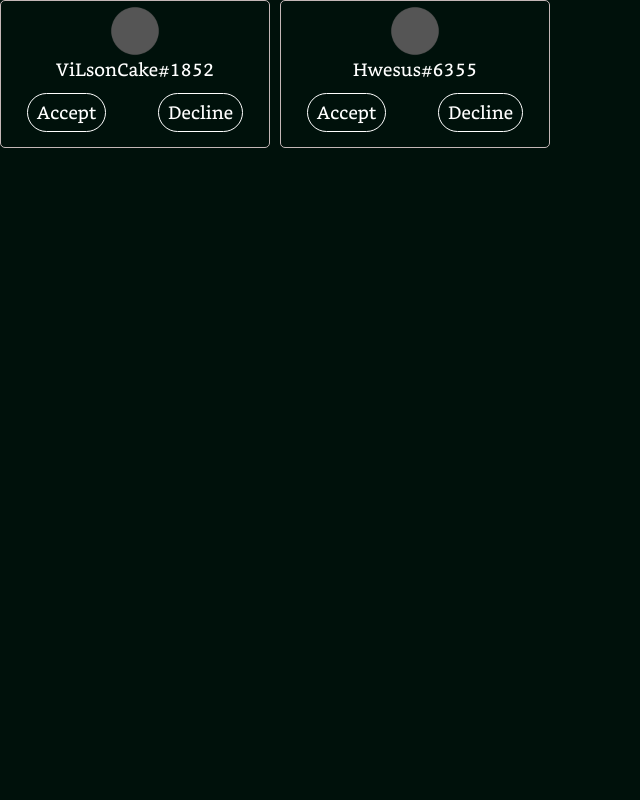
After one commit to IsNAble/TeamTeam1, a Flask app: template templates/invite-list.html in a window 1280 px wide. The commit adds this page. Shown: the whole page, without its empty margins (0-640 px from the left). Run offline with Flask 2, Linux system fonts and the light colour scheme; the template is opened without the code that fills it: values that come from a table or form of the project are taken from there, others are empty; data comes from the database, SQL or seed files in the repository; parts of the project's set-up code (start-up, migrations or seed data) failed here and were passed over.

Commit message:
Invite list

```diff
--- a/static/css/homelogin.css
+++ b/static/css/homelogin.css
@@ -12,6 +12,10 @@ body {
 .container {
   max-width: 1440px ;
   margin: 0 auto;
+}
+
+label {
+  color: rgb(139, 25, 25);
 }
 
 ul:not([class]) {
@@ -78,7 +82,7 @@ a:hover {
 .nav img {
   width: 40px;
   height: 40px;
-  margin-right: 5px;
+  margin: 0px 10px;
   border-radius: 20px;
 }
 
--- /dev/null
+++ b/static/css/invite-list.css
@@ -0,0 +1,60 @@
+@font-face {
+  font-family:"Bookerly" ;
+  src: url(../font/Bookerly.ttf) format('opentype');
+}
+
+body {
+  background-color: #00110b;
+  color:#fff;
+  font-family: 'Bookerly';
+}
+
+a[class]{
+	text-decoration: none;
+  color:#fff;
+  font-family: 'Bookerly';
+}
+
+.container {
+  max-width: 1440px ;
+  margin: 0 auto;
+}
+
+.user {
+  min-width: 270px;
+  min-height: 100px;
+  display: flex;
+  flex-wrap: wrap;
+  flex-direction: column;
+  justify-content: space-between;
+  align-items: center;
+  border: 1px solid #c4b7b7;
+  border-radius: 5px;
+  padding: 5px 0px;
+  font-weight: 500;
+  font-size: 18px;
+}
+
+.user img {
+  width: 50px;
+  height: 50px;
+}
+
+.user-list {
+  display: flex;
+  flex-wrap: wrap;
+  gap: 10px;
+}
+
+.buttons {
+  width: 100%;
+  display: flex;
+  justify-content: space-around;
+}
+
+.buttons a {
+  border: 1px solid #fff;
+  padding: 5px 9px;
+  border-radius: 30px;
+  margin: 10px 0px;
+}
--- a/static/css/profile/profile.css
+++ b/static/css/profile/profile.css
@@ -17,7 +17,6 @@ a {
   font-family: 'Bookerly';
   font-size: 18px;
 }
-
 
 header {
   padding: 20px;
--- a/templates/homelogin.html
+++ b/templates/homelogin.html
@@ -31,12 +31,15 @@
             <form action="" method="post">
             <div class="search-bar">
                 <input type="search" name="search-bar">
-
+                <label for="">{{ x }}</label>
               </form>
             </div>
           </div>
         </div>
         <nav class="nav">
+          <a class="link" href="">
+            <label for="">{{ x }}</label>
+          </a>
           <img src="../../static/img/{{ data.user_avatar }}" alt="Icon">
           <a href="/profile/{{ data.user_nickname }}/{{ data.user_primary_key }}={{ current_key }}"> {{ data.user_nickname }}</a>
           <a href="/home">Sign out</a>
--- /dev/null
+++ b/templates/invite-list.html
@@ -0,0 +1,31 @@
+<!DOCTYPE html>
+<html lang="en">
+<head>
+  <meta charset="UTF-8">
+  <meta http-equiv="X-UA-Compatible" content="IE=edge">
+  <meta name="viewport" content="width=device-width, initial-scale=1.0">
+  <link rel="stylesheet" href="../static/css/reset.css">
+  <link rel="stylesheet" href="../static/css/invite-list.css">
+  <title>Invite list</title>
+</head>
+<body>
+  <section class="section">
+    <div class="container">
+      <div class="user-list">
+        {% for i in table %}
+        <div class="user">
+          <div class="user-photo">
+            <img src="../static/img/Circle_Davys-Grey_Solid.svg.png" alt="">
+          </div>
+          <span>{{ i.user_nickname }}#{{ i.user_primary_key }}</span>
+          <div class="buttons">
+            <a class="button" href="">Accept</a>
+            <a class="button" href="">Decline</a>
+          </div>
+        </div>
+        {% endfor %}
+      </div>
+    </div>
+  </section>
+</body>
+</html>
```
